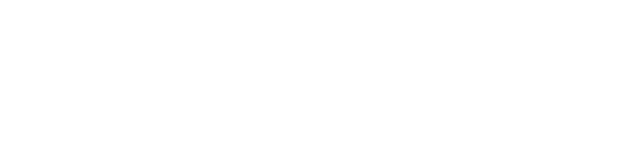
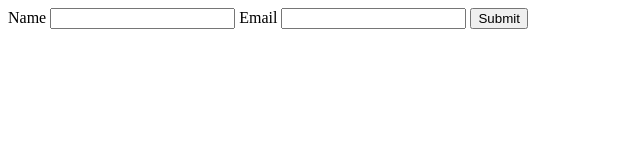
Before and after one commit to garrett-c714/email-form, a plain HTML site: page form/index.html in a window 1280 px wide. Shown: the whole page, without its empty margins (0-640 px from the left). Drawn offline with Linux system fonts and the light colour scheme.

Commit message:
Started the Form 🎯

```diff
--- a/form/index.html
+++ b/form/index.html
@@ -7,7 +7,13 @@
     </head>
     <body>
         <div id='container'>
-
+            <form>
+                <label for='name'>Name</label>
+                <input type='text' id='name' name='name'>
+                <label for='email'>Email</label>
+                <input type='email' id='email' name='email'>
+                <input type="submit" value="Submit">
+            </form>
         </div>
         <script src='index.js'></script>
     </body>
--- a/form/index.js
+++ b/form/index.js
@@ -1 +1,11 @@
 const form = document.querySelector('form');
+const name = document.querySelector('#name');
+const email = document.querySelector('#email');
+
+
+
+form.addEventListener('submit', event => {
+    event.preventDefault();
+    name.value = "";
+    email.value = "";
+});
```
